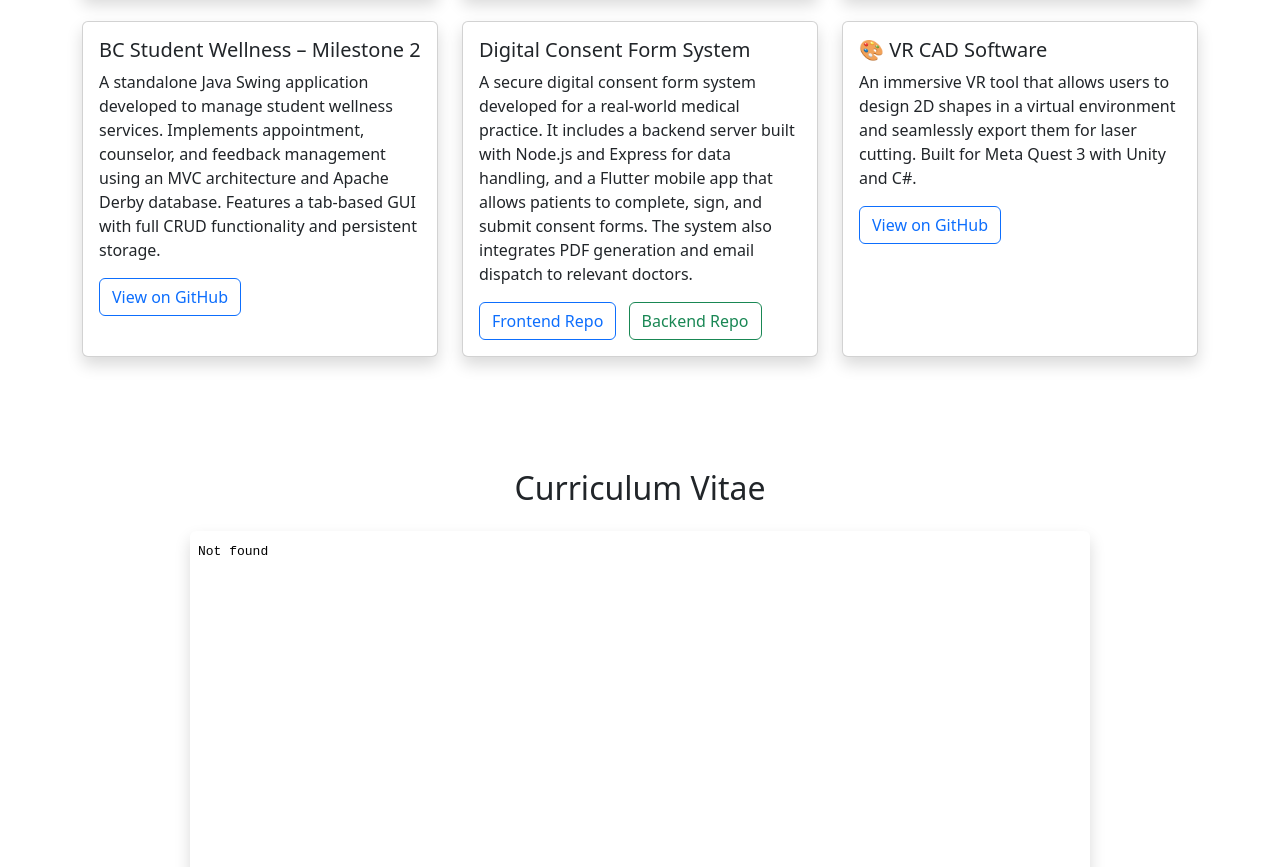
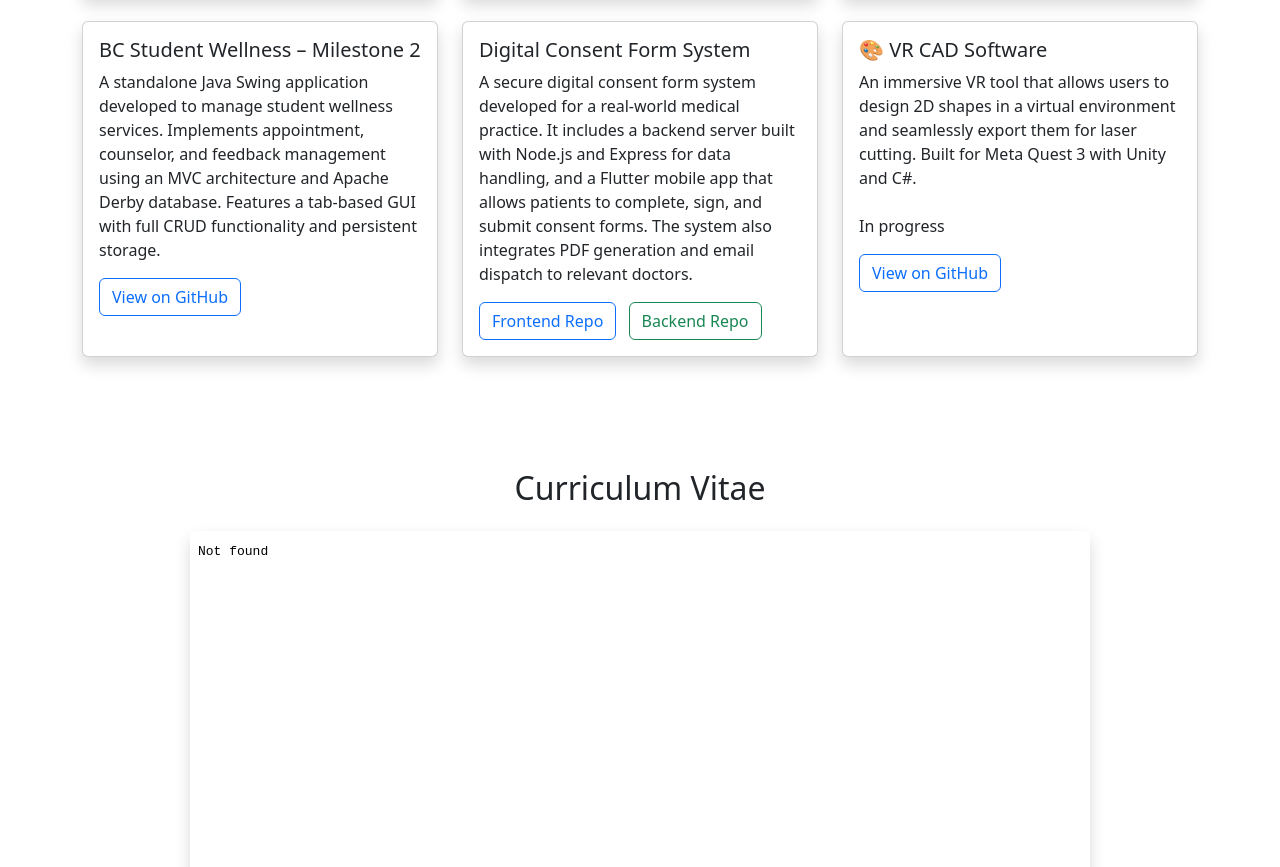
Before and after one commit to ReinardPieters/ReinardPieters.github.io, a plain HTML site: page index.html in a window 1280 px wide. Shown: the part 1008-1875 px from the top of the page. Drawn offline with nearby package versions, Linux system fonts and the light colour scheme.

Commit message:
Update index.html

```diff
--- a/index.html
+++ b/index.html
@@ -164,8 +164,10 @@
           <p class="card-text">
             An immersive VR tool that allows users to design 2D shapes in a virtual environment
             and seamlessly export them for laser cutting. Built for Meta Quest 3 with Unity and C#.
+            <br></br>
+            In progress
           </p>
-          <a href="https://github.com/ReinardPieters/vr-cad-software" target="_blank" class="btn btn-outline-primary">View on GitHub</a>
+          <a href="https://github.com/ReinardPieters/VR_Interactive_Modelling_Application" target="_blank" class="btn btn-outline-primary">View on GitHub</a>
         </div>
       </div>
     </div>
```
